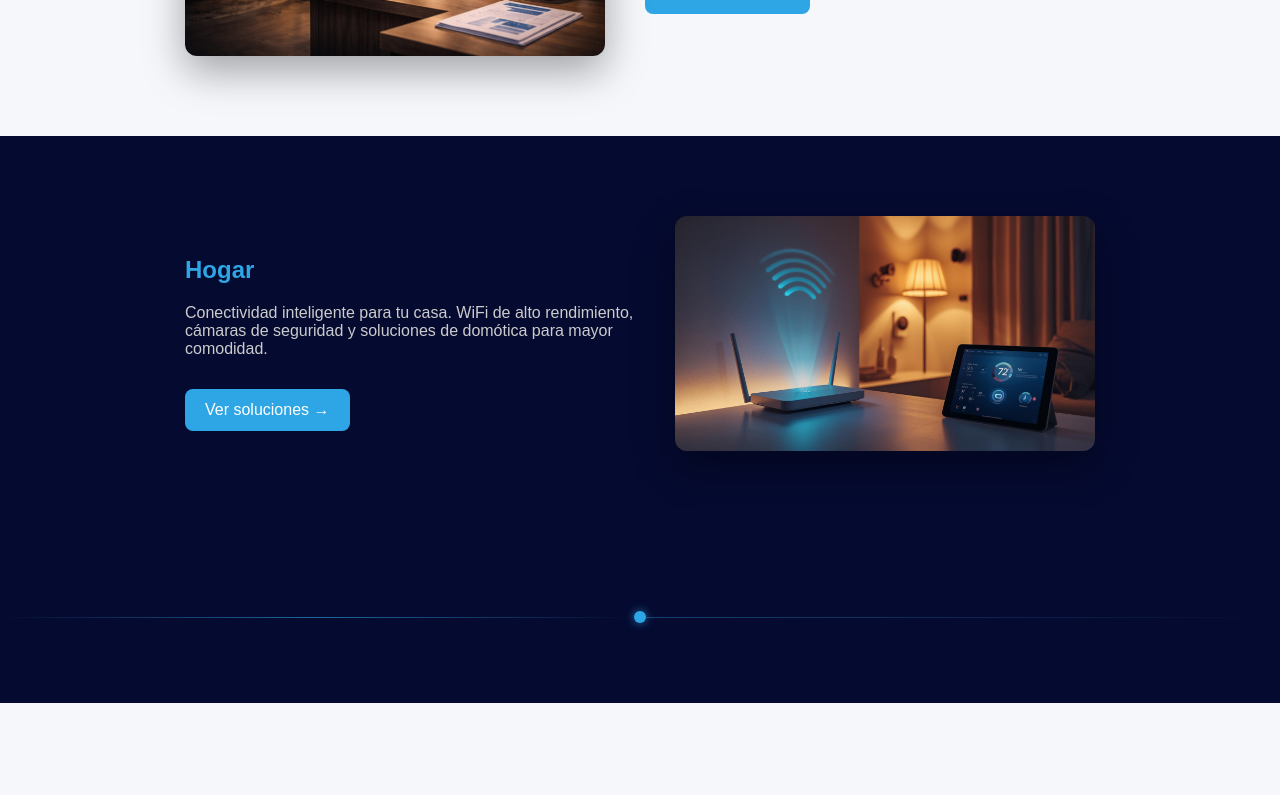
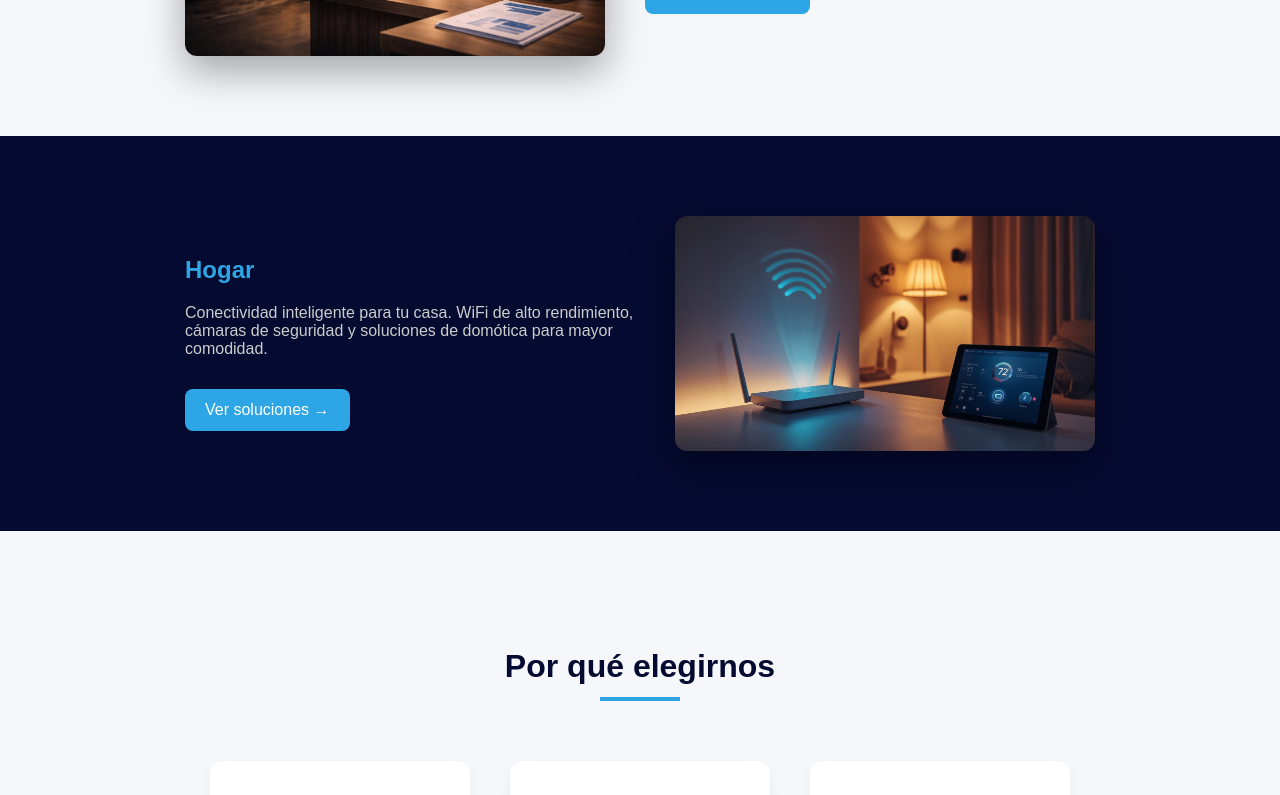
Before and after one commit to OcteFlow/octeflow-site, a Next.js app: page / in a window 1280 px wide. Shown: the part 2000-2795 px from the top of the page. Built offline with nearby package versions, Linux system fonts and the light colour scheme.

Commit message:
Update globals.css

```diff
--- a/styles/globals.css
+++ b/styles/globals.css
@@ -644,43 +644,3 @@ pointer-events:none;
 .feature-light:hover::before{
 opacity:1;
 }
-
-.section-divider{
-width:100%;
-display:flex;
-align-items:center;
-justify-content:center;
-margin:80px 0;
-position:relative;
-background:transparent;
-}
-
-.section-divider::before,
-.section-divider::after{
-content:"";
-flex:1;
-height:1px;
-background:linear-gradient(
-to right,
-transparent,
-#2ea5e4,
-transparent
-);
-opacity:.6;
-}
-
-.section-divider::after{
-background:linear-gradient(
-to left,
-transparent,
-rgba(46,165,228,0.6)
-);
-}
-
-.section-divider span{
-width:12px;
-height:12px;
-background:#2ea5e4;
-border-radius:50%;
-box-shadow:0 0 10px rgba(46,165,228,0.7);
-}
```
